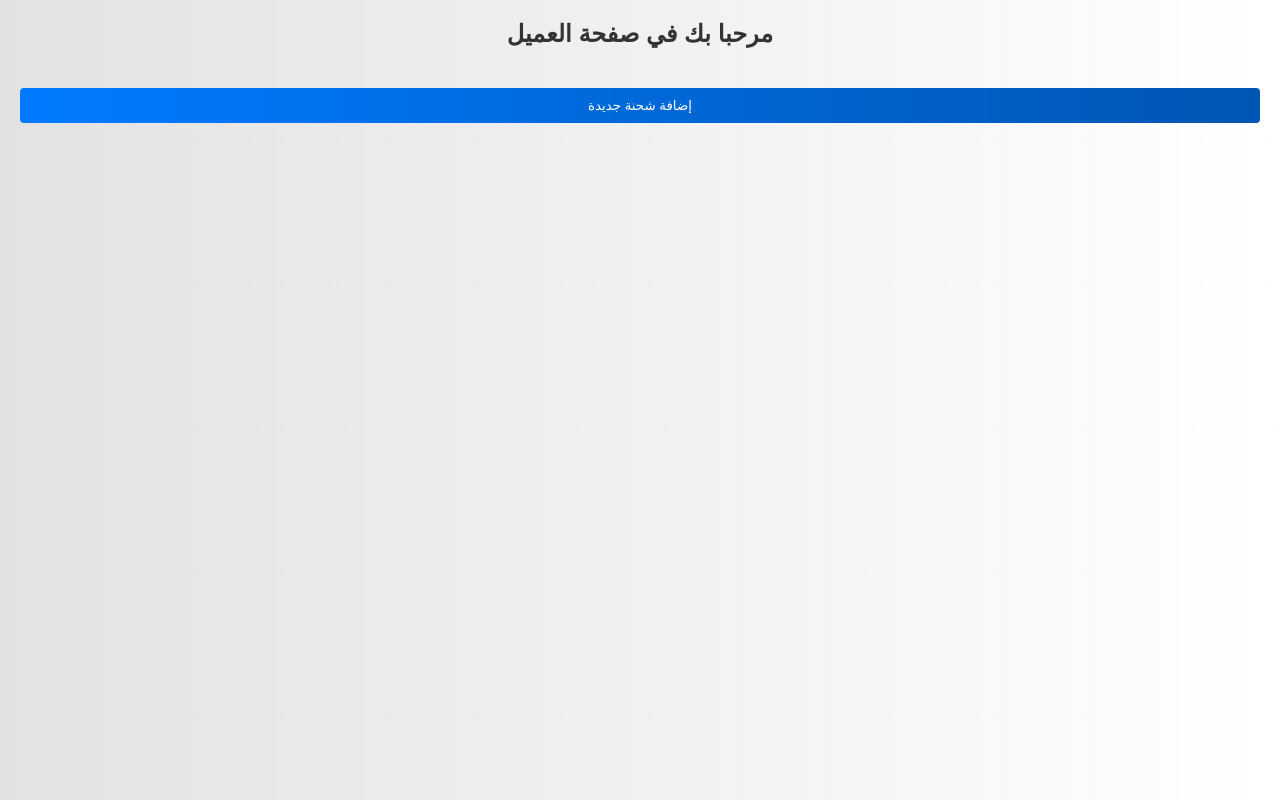
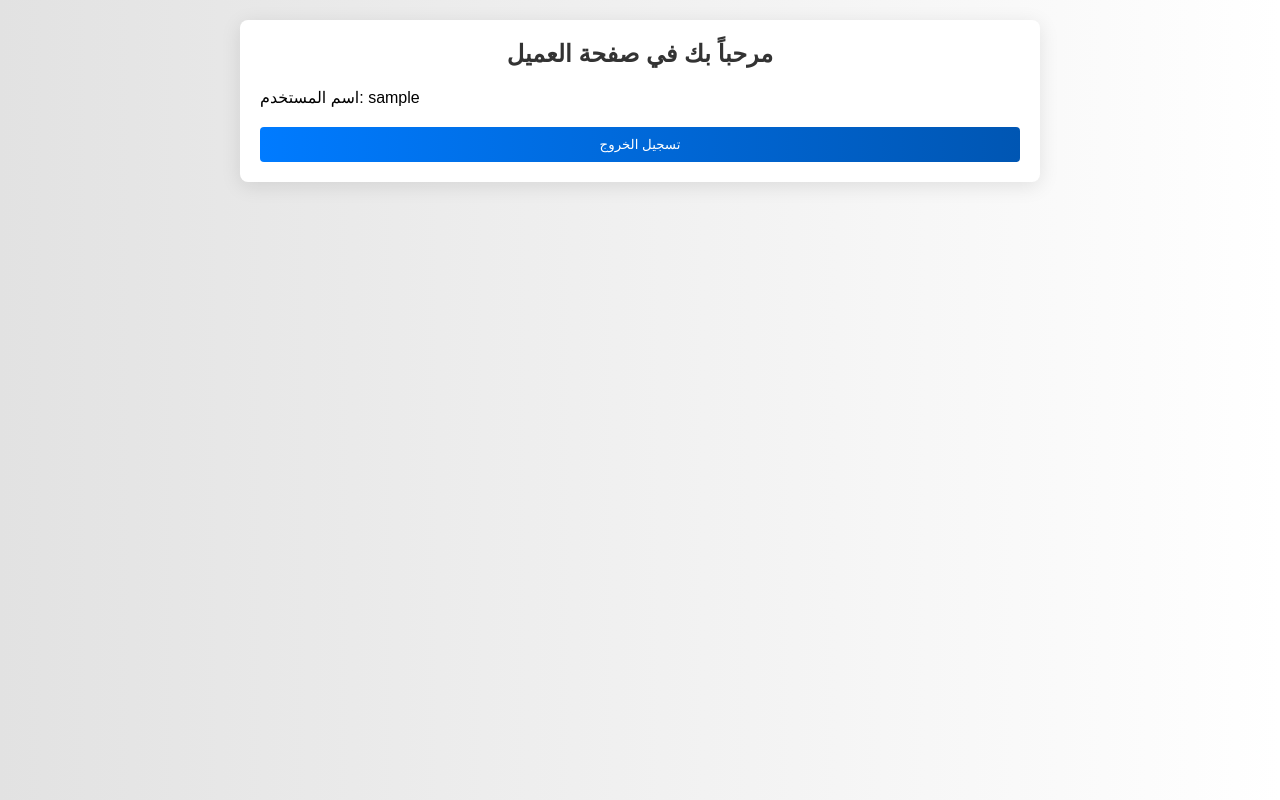
Before and after one commit to kokoes32a/flashfire, a plain HTML site: page client.html in a window 1280 px wide. Drawn offline with Linux system fonts and the light colour scheme; no server answers; sample sign-in values are in the browser's storage.

Commit message:
Update client.html

```diff
--- a/client.html
+++ b/client.html
@@ -6,13 +6,15 @@
     <title>صفحة العميل</title>
     <link rel="stylesheet" href="styles.css">
     <!-- إضافة مكتبة Firebase -->
-    <script src="https://www.gstatic.com/firebasejs/9.6.1/firebase-app.js"></script>
-    <script src="https://www.gstatic.com/firebasejs/9.6.1/firebase-firestore.js"></script>
+    <script src="https://www.gstatic.com/firebasejs/8.9.1/firebase-app.js"></script>
+    <script src="https://www.gstatic.com/firebasejs/8.9.1/firebase-firestore.js"></script>
 </head>
 <body>
-    <h2>مرحبا بك في صفحة العميل</h2>
-    <button onclick="addShipment()">إضافة شحنة جديدة</button>
-    <div id="shipments"></div>
+    <div class="container">
+        <h2>مرحباً بك في صفحة العميل</h2>
+        <p>اسم المستخدم: <span id="usernameDisplay"></span></p>
+        <button onclick="logout()">تسجيل الخروج</button>
+    </div>
 
     <!-- إعدادات Firebase وكود التهيئة -->
     <script>
@@ -20,7 +22,7 @@
             apiKey: "AIzaSyA6qT3_bz-TW-APYInozsWbp95c6h7v0-A",
             authDomain: "flash2-d91cf.firebaseapp.com",
             projectId: "flash2-d91cf",
-            storageBucket: "flash2-d91cf.firebasestorage.app",
+            storageBucket: "flash2-d91cf.appspot.com",
             messagingSenderId: "56061341567",
             appId: "1:56061341567:web:54ab9815e76f0225b4344a"
         };
@@ -29,35 +31,21 @@
         firebase.initializeApp(firebaseConfig);
         const db = firebase.firestore();
 
-        function addShipment() {
-            const shipmentDetails = prompt("أدخل تفاصيل الشحنة:");
-            if (shipmentDetails) {
-                db.collection("shipments").add({
-                    details: shipmentDetails,
-                    createdAt: firebase.firestore.FieldValue.serverTimestamp()
-                })
-                .then(() => {
-                    alert('تمت إضافة الشحنة بنجاح!');
-                    displayShipments();
-                })
-                .catch((error) => {
-                    alert("خطأ: " + error.message);
-                });
+        // جلب اسم المستخدم من localStorage وعرضه
+        window.onload = function() {
+            const username = localStorage.getItem('clientUsername');
+            if (username) {
+                document.getElementById('usernameDisplay').textContent = username;
+            } else {
+                window.location.href = 'index.html'; // إعادة التوجيه إذا لم يكن هناك اسم مستخدم مخزن
             }
+        };
+
+        // تسجيل الخروج
+        function logout() {
+            localStorage.removeItem('clientUsername');
+            window.location.href = 'index.html'; // العودة لصفحة تسجيل الدخول
         }
-
-        function displayShipments() {
-            db.collection("shipments").get().then((querySnapshot) => {
-                let output = "";
-                querySnapshot.forEach((doc) => {
-                    output += `<p>${doc.data().details}</p>`;
-                });
-                document.getElementById("shipments").innerHTML = output;
-            });
-        }
-
-        // عرض الشحنات عند تحميل الصفحة
-        displayShipments();
     </script>
 </body>
 </html>
```
